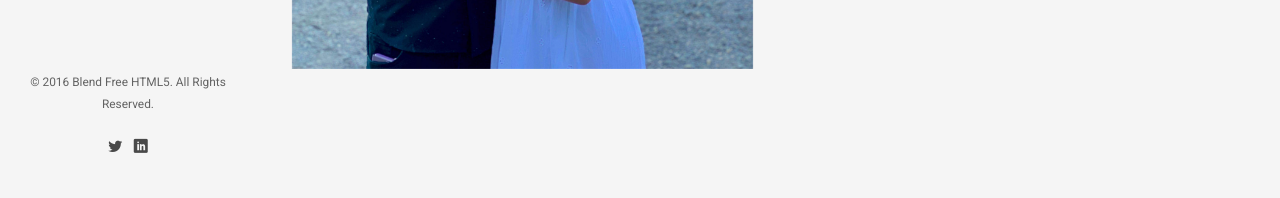
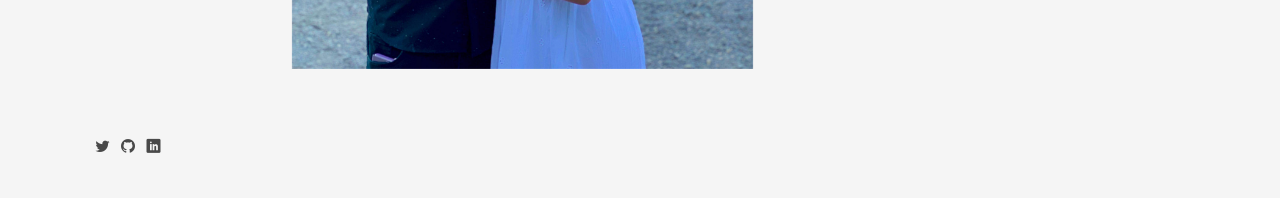
Before and after one commit to RichardSPrins/finished-portfolio, a plain HTML site: page about.html in a window 1280 px wide. Shown: the part 602-800 px from the top of the page. Drawn offline with Linux system fonts and the light colour scheme; files whose address does not match are found by name.

Commit message:
added github links to pages

```diff
--- a/about.html
+++ b/about.html
@@ -9,8 +9,8 @@
 	<meta http-equiv="X-UA-Compatible" content="IE=edge">
 	<title>Richard Prins Jr. | Full Stack Web Developer</title>
 	<meta name="viewport" content="width=device-width, initial-scale=1">
-	<meta name="description" content="Free HTML5 Website Template by FreeHTML5.co" />
-	<meta name="keywords" content="free html5, free template, free bootstrap, free website template, html5, css3, mobile first, responsive" />
+	<!-- <meta name="description" content="Free HTML5 Website Template by FreeHTML5.co" /> -->
+	<!-- <meta name="keywords" content="free html5, free template, free bootstrap, free website template, html5, css3, mobile first, responsive" /> -->
 	<meta name="author" content="FreeHTML5.co" />
 
   	<!--
@@ -79,11 +79,12 @@
 			</nav>
 
 			<div class="fh5co-footer">
-				<p><small>&copy; 2016 Blend Free HTML5. All Rights Reserved.</span></small></p>
+				<!-- <p><small>&copy; 2016 Blend Free HTML5. All Rights Reserved.</span></small></p> -->
 				<ul>
 					<!-- <li><a href="#"><i class="icon-facebook2"></i></a></li> -->
 					<li><a href="https://twitter.com/scott_prins"><i class="icon-twitter2"></i></a></li>
 					<!-- <li><a href="#"><i class="icon-instagram"></i></a></li> -->
+					<li><a href="https://github.com/RichardSPrins"><i class="icon-github"></i></a></li>
 					<li><a href="https://www.linkedin.com/in/richard-prins-jr-7a9110177/"><i class="icon-linkedin2"></i></a></li>
 				</ul>
 			</div>
```
Also changed, not shown: blog.html (+4 -3 lines), contact.html (+4 -4 lines), index.html (+4 -3 lines), portfolio.html (+4 -3 lines), README.txt (added), 1 other file.
